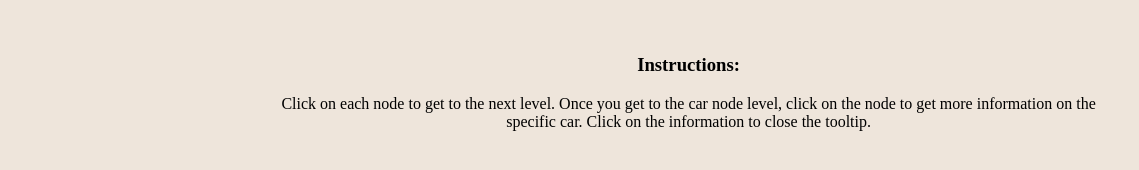
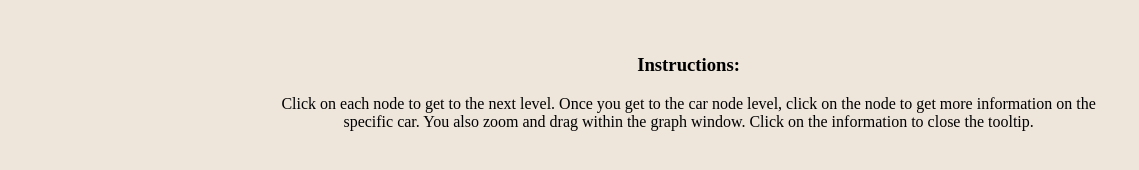
Before and after one commit to jshin720/car_Nodes, a website built with webpack: page index.html in a window 1280 px wide. Shown: the part 998-1168 px from the top of the page, 141-1280 px from the left. Built offline with nearby package versions, Linux system fonts and the light colour scheme; a web font is replaced by a local one.

Commit message:
fixed minor css

```diff
--- a/index.html
+++ b/index.html
@@ -63,7 +63,7 @@
         <h3>Instructions:</h3>
         <p>
           Click on each node to get to the next level. Once you get to the car node level, click on the node to get more
-          information on the specific car. Click on the information to close the tooltip.
+          information on the specific car. You also zoom and drag within the graph window. Click on the information to close the tooltip.
         </p>
       </div>
     </div>
```
